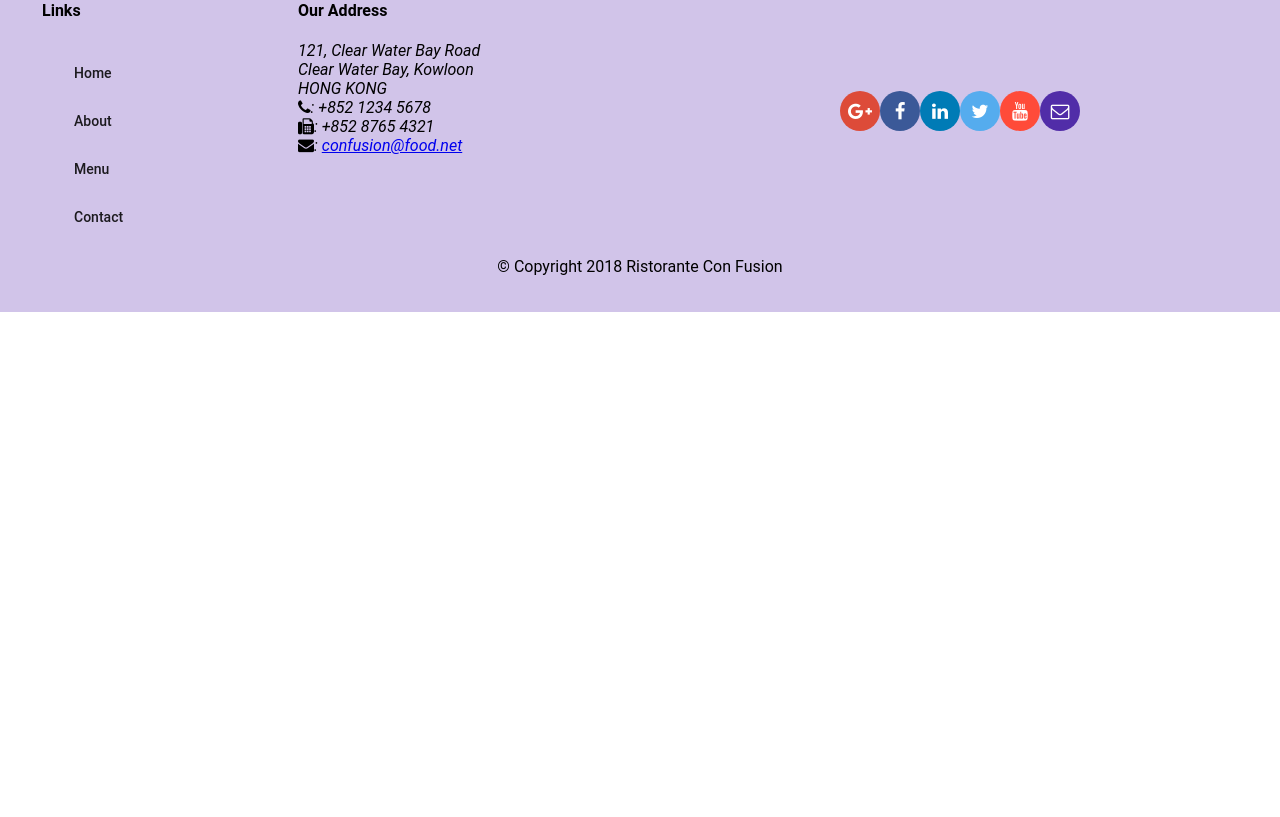
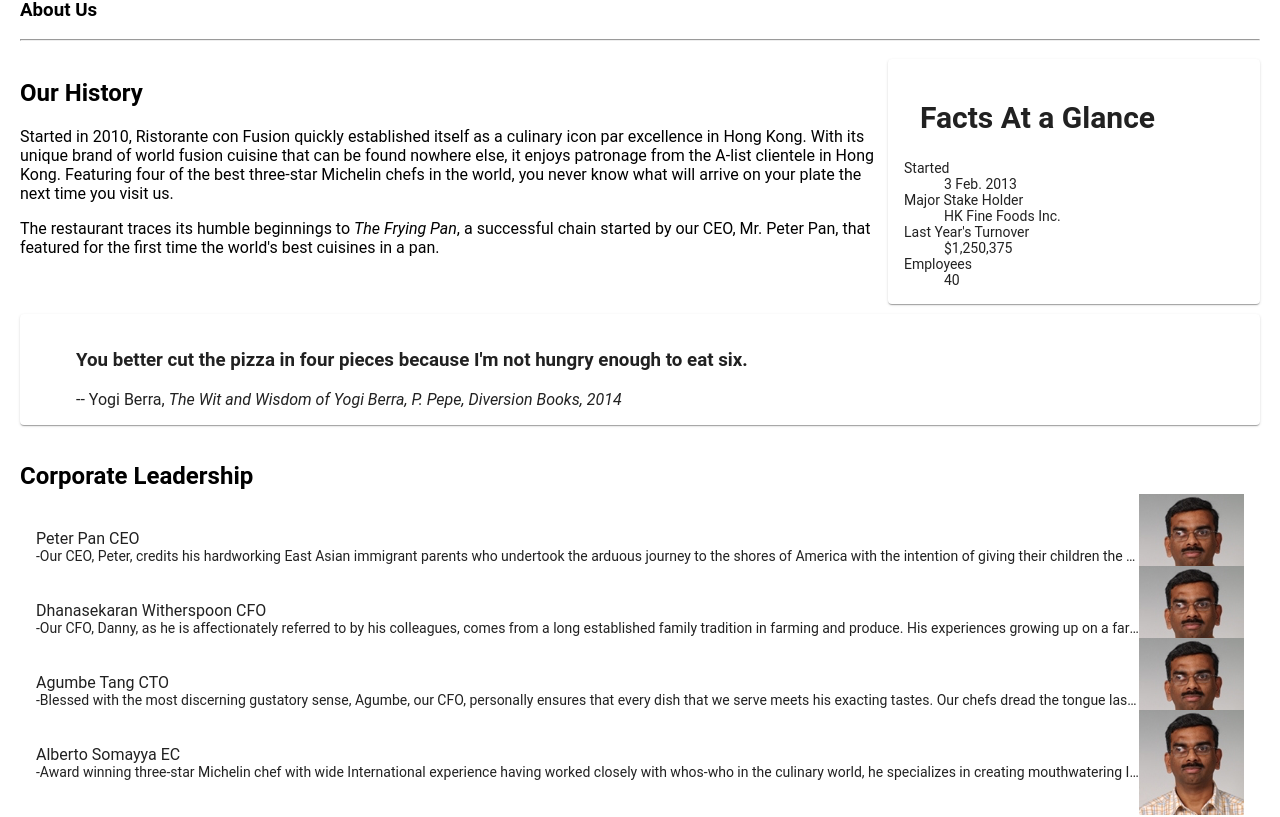
Before and after one commit to kingkoor/Angular, an Angular app: page /about in a window 1280 px wide. Before the commit this address led to /. Shown: the part 379-1196 px from the top of the page. Before the commit the page ends 800 px from the top, so only its background shows below. Built offline with nearby package versions, Linux system fonts and the light colour scheme.

Commit message:
End of assignment two

```diff
--- a/src/app/about/about.component.html
+++ b/src/app/about/about.component.html
@@ -1,3 +1,68 @@
-<p>
-  about works!
-</p>
+<div class="container"
+  fxLayout="column"
+  fxLayoutGap="10px">
+
+  <div fxFlex>
+    <div>
+        <h3>About Us</h3>
+        <hr>
+    </div>
+  </div>
+
+  <div fxFlex>
+    <div fxLayout="column" fxLayout.gt-sm="row">
+      <div fxFlex="70">
+        <h2>Our History</h2>
+        <p>Started in 2010, Ristorante con Fusion quickly established itself as a culinary icon par excellence in Hong Kong. With its unique brand of world fusion cuisine that can be found nowhere else, it enjoys patronage from the A-list clientele in Hong Kong.  Featuring four of the best three-star Michelin chefs in the world, you never know what will arrive on your plate the next time you visit us.</p>
+        <p>The restaurant traces its humble beginnings to <em>The Frying Pan</em>, a successful chain started by our CEO, Mr. Peter Pan, that featured for the first time the world's best cuisines in a pan.</p>
+      </div>
+      <div fxFlex="30">
+        <mat-card>
+          <mat-card-header>
+            <mat-card-title>
+            <h2>Facts At a Glance</h2>
+            </mat-card-title>
+          </mat-card-header>
+          <mat-card-content>
+            <dl>
+              <dt>Started</dt>
+              <dd>3 Feb. 2013</dd>
+              <dt>Major Stake Holder</dt>
+              <dd>HK Fine Foods Inc.</dd>
+              <dt>Last Year's Turnover</dt>
+              <dd>$1,250,375</dd>
+              <dt>Employees</dt>
+              <dd>40</dd>
+            </dl>
+          </mat-card-content>
+        </mat-card>
+      </div>
+    </div>
+  </div>
+
+  <div fxFlex>
+    <mat-card>
+      <blockquote>
+        <h3>You better cut the pizza in four pieces because
+            I'm not hungry enough to eat six.</h3>
+        <footer>-- Yogi Berra,
+          <cite>The Wit and Wisdom of Yogi Berra,
+            P. Pepe, Diversion Books, 2014</cite>
+        </footer>
+      </blockquote>
+    </mat-card>
+  </div>
+
+
+  <div fxFlex>
+
+    <mat-list>
+        <h2>Corporate Leadership</h2>
+        <mat-list-item *ngFor="let l of leaders">
+          <img src={{l.image}} alt={{l.name}}>
+          <div matLine>{{l.name}} {{l.abbr}}</div>
+          <div matLine>-{{l.description}}</div>
+        </mat-list-item>
+      </mat-list>
+  </div>
+</div>
--- a/src/app/about/about.component.ts
+++ b/src/app/about/about.component.ts
@@ -1,4 +1,6 @@
 import { Component, OnInit } from '@angular/core';
+import { Leader} from '../shared/leader';
+import {LeaderService} from '../services/leader.service';
 
 @Component({
   selector: 'app-about',
@@ -7,9 +9,19 @@
 })
 export class AboutComponent implements OnInit {
 
-  constructor() { }
+  leaders: Leader[];
+  selectedLeader: Leader;
+
+  constructor(private leaderService: LeaderService) { }
+
+  onSelect(leader: Leader)
+  {
+    this.selectedLeader= leader;
+
+  }
 
   ngOnInit() {
+    this.leaders = this.leaderService.getLeaders();
   }
 
 }
--- a/src/app/app-routing/routes.ts
+++ b/src/app/app-routing/routes.ts
@@ -11,5 +11,6 @@
 {path: 'menu', component: MenuComponent},
 {path: 'dishdetail/:id', component: DishdetailComponent},
 {path: 'contactus', component: ContactComponent},
+{path: 'about', component: AboutComponent},
 {path: '', redirectTo: '/home', pathMatch: 'full'}
 ];
--- a/src/app/app.module.ts
+++ b/src/app/app.module.ts
@@ -20,6 +20,7 @@
 
 import {DishService} from './services/dish.service';
 import {PromotionService} from './services/promotion.service';
+import {LeaderService} from './services/leader.service';
 
 import {AppRoutingModule} from './app-routing/app-routing.module';
 
@@ -46,7 +47,7 @@
     MatCardModule,
     MatButtonModule
   ],
-  providers: [DishService, PromotionService],
+  providers: [DishService, PromotionService,LeaderService],
   bootstrap: [AppComponent]
 })
 export class AppModule { }
--- a/src/app/footer/footer.component.html
+++ b/src/app/footer/footer.component.html
@@ -10,7 +10,7 @@
         <h4>Links</h4>
         <mat-list>
           <mat-list-item><a mat-button routerLink='/home'>Home</a></mat-list-item>
-          <mat-list-item><a mat-button>About</a></mat-list-item>
+          <mat-list-item><a mat-button routerLink='/about'>About</a></mat-list-item>
           <mat-list-item><a mat-button routerLink='/menu'>Menu</a></mat-list-item>
           <mat-list-item><a mat-button routerLink='/contactus'>Contact</a></mat-list-item>
         </mat-list>
--- a/src/app/header/header.component.html
+++ b/src/app/header/header.component.html
@@ -1,7 +1,7 @@
 <mat-toolbar color="primary">
     <span><img src="/assets/images/logo.png" height=30 width=41></span>
     <a mat-button routerLink='/home' routerLinkActive='active'><span class="fa fa-home fa-lg"></span> Home</a>
-    <a mat-button><span class="fa fa-info fa-lg"></span> About</a>
+    <a mat-button routerLink='/about' routerLinkActive='active'><span class="fa fa-info fa-lg"></span> About</a>
     <a mat-button routerLink='/menu' routerLinkActive='active'><span class="fa fa-list fa-lg"></span> Menu</a>
     <a mat-button routerLink='/contactus' routerLinkActive='active'><span class="fa fa-address-card fa-lg"></span> Contact</a>
   </mat-toolbar>
--- a/src/app/home/home.component.html
+++ b/src/app/home/home.component.html
@@ -33,4 +33,18 @@
   </mat-card-content>
 </mat-card>
 
+<mat-card *ngIf="leader" fxFlex>
+    <mat-card-header>
+      <div mat-card-avatar></div>
+      <mat-card-title>
+        <h3>{{leader.name | uppercase}}</h3>
+      </mat-card-title>
+    </mat-card-header>
+    <img mat-card-image src={{leader.image}} alt={{leader.name}}>
+    <mat-card-content>
+      <p>{{leader.description}}
+      </p>
+    </mat-card-content>
+  </mat-card>
+
 </div>
--- a/src/app/home/home.component.ts
+++ b/src/app/home/home.component.ts
@@ -3,6 +3,8 @@
 import {DishService} from '../services/dish.service';
 import { Promotion} from '../shared/promotion';
 import {PromotionService} from '../services/promotion.service';
+import { Leader} from '../shared/leader';
+import {LeaderService} from '../services/leader.service';
 
 @Component({
   selector: 'app-home',
@@ -12,12 +14,16 @@
 export class HomeComponent implements OnInit {
   dish: Dish;
   promotion: Promotion;
+  leader: Leader;
 
-  constructor(private dishService: DishService, private promotionService: PromotionService) { }
+  constructor(private dishService: DishService,
+    private promotionService: PromotionService,
+    private leaderService: LeaderService) { }
 
   ngOnInit() {
     this.dish = this.dishService.getFeaturedDish();
     this.promotion = this.promotionService.getFeaturedPromotion();
+    this.leader = this.leaderService.getFeaturedLeader();
   }
 
 }
--- /dev/null
+++ b/src/app/services/leader.service.ts
@@ -0,0 +1,27 @@
+import { Injectable } from '@angular/core';
+import {Leader} from '../shared/leader';
+import {LEADERS} from '../shared/leaders';
+
+
+@Injectable({
+  providedIn: 'root'
+})
+export class LeaderService {
+
+  constructor() { }
+  getLeaders(): Leader[]
+  {
+    return LEADERS;
+  }
+  getLeader(id: string): Leader {
+
+    // return DISHES.filter((dish)=>{ dish.id === id})[0];
+    return LEADERS.filter((leader) => (leader.id === id))[0];
+
+  }
+  getFeaturedLeader(): Leader {
+    return LEADERS.filter((leader) => leader.featured)[0];
+
+
+  }
+}
--- /dev/null
+++ b/src/app/shared/leader.ts
@@ -0,0 +1,9 @@
+export class Leader{
+    id: string;
+    name: string;
+    image: string;
+    designation: string;
+    abbr: string;
+    featured: boolean;
+    description: string;
+}
--- /dev/null
+++ b/src/app/shared/leaders.ts
@@ -0,0 +1,44 @@
+import {Leader} from './leader';
+
+export const LEADERS: Leader[] = [
+    {
+      id: '0',
+      name: 'Peter Pan',
+      image: '/assets/images/alberto.png',
+      designation: 'Chief Epicurious Officer',
+      abbr: 'CEO',
+      featured: false,
+      // tslint:disable-next-line:max-line-length
+      description: 'Our CEO, Peter, credits his hardworking East Asian immigrant parents who undertook the arduous journey to the shores of America with the intention of giving their children the best future. His mother\'s wizardy in the kitchen whipping up the tastiest dishes with whatever is available inexpensively at the supermarket, was his first inspiration to create the fusion cuisines for which The Frying Pan became well known. He brings his zeal for fusion cuisines to this restaurant, pioneering cross-cultural culinary connections.'
+    },
+    {
+      id: '1',
+      name: 'Dhanasekaran Witherspoon',
+      image: '/assets/images/alberto.png',
+      designation: 'Chief Food Officer',
+      abbr: 'CFO',
+      featured: false,
+      // tslint:disable-next-line:max-line-length
+      description: 'Our CFO, Danny, as he is affectionately referred to by his colleagues, comes from a long established family tradition in farming and produce. His experiences growing up on a farm in the Australian outback gave him great appreciation for varieties of food sources. As he puts it in his own words, Everything that runs, wins, and everything that stays, pays!'
+    },
+    {
+      id: '2',
+      name: 'Agumbe Tang',
+      image: '/assets/images/alberto.png',
+      designation: 'Chief Taste Officer',
+      abbr: 'CTO',
+      featured: false,
+      // tslint:disable-next-line:max-line-length
+      description: 'Blessed with the most discerning gustatory sense, Agumbe, our CFO, personally ensures that every dish that we serve meets his exacting tastes. Our chefs dread the tongue lashing that ensues if their dish does not meet his exacting standards. He lives by his motto, You click only if you survive my lick.'
+    },
+    {
+      id: '3',
+      name: 'Alberto Somayya',
+      image: '/assets/images/alberto.png',
+      designation: 'Executive Chef',
+      abbr: 'EC',
+      featured: true,
+      // tslint:disable-next-line:max-line-length
+      description: 'Award winning three-star Michelin chef with wide International experience having worked closely with whos-who in the culinary world, he specializes in creating mouthwatering Indo-Italian fusion experiences. He says, Put together the cuisines from the two craziest cultures, and you get a winning hit! Amma Mia!'
+    }
+  ];
```
Also changed, not shown: 1 other file (tests, documents, lock files or other folders).
